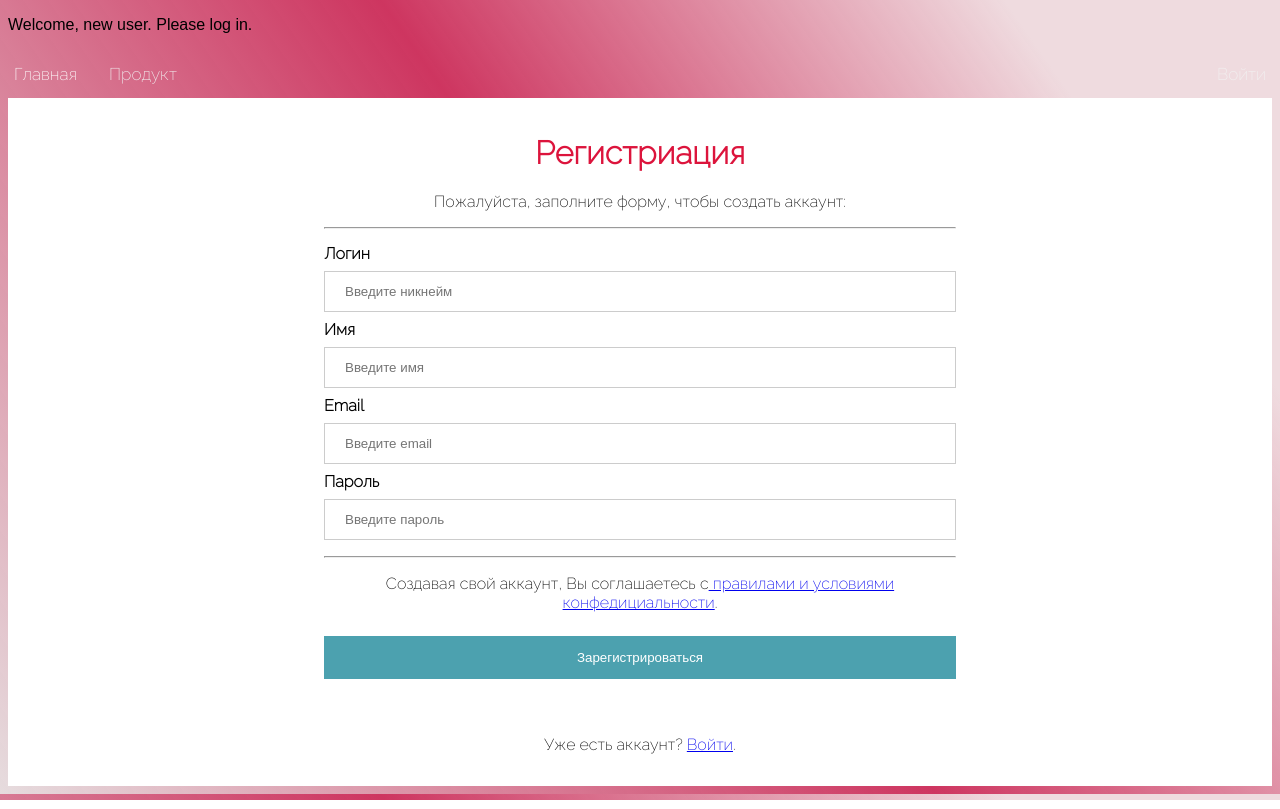
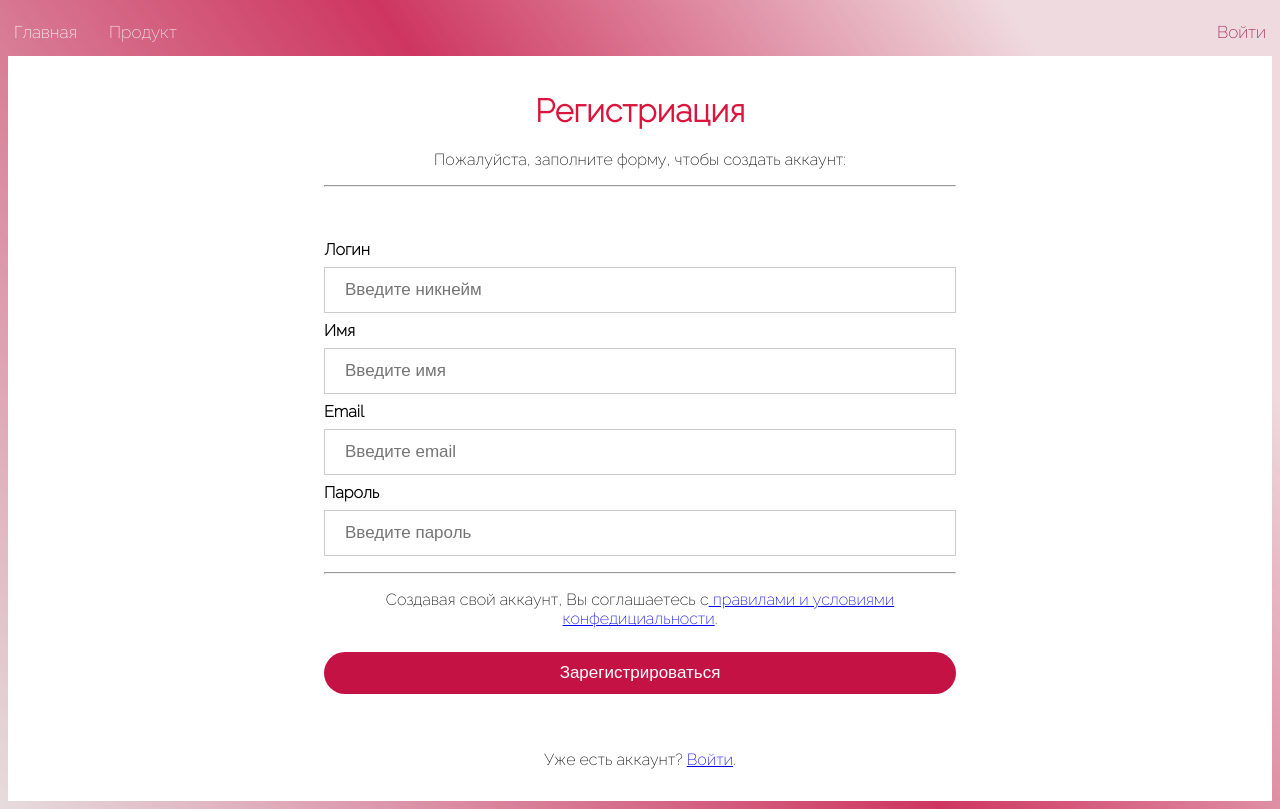
Before and after one commit to JennyShel18/Site_Assistant, a Django app: page /registration in a window 1280 px wide. Run offline with Django 3.2, Linux system fonts and the light colour scheme.

Commit message:
Мелкая доработка

```diff
--- a/css/base.css
+++ b/css/base.css
@@ -37,6 +37,7 @@ body {
 
   #login {
       float: right;
+      font-family: 'Raleway', sans-serif;
   }
   /* Change the color of links on hover */
   .topnav a:hover {
--- a/site_assistant/main/forms.py
+++ b/site_assistant/main/forms.py
@@ -1,6 +1,7 @@
 # from .models import UserA
 from django.contrib.auth.models import User
-from django.forms import ModelForm, TextInput,Form
+from django.forms import ModelForm, TextInput,Form,PasswordInput
+
 
 class UserForm(ModelForm):
     class Meta:
@@ -16,7 +17,7 @@ class UserForm(ModelForm):
             "email": TextInput(attrs={
                 'placeholder': 'Введите email'
             }),
-            "password": TextInput(attrs={
+            "password": PasswordInput(attrs={
                 'placeholder': 'Введите пароль'
             }),
         }
--- a/site_assistant/main/static/css/base.css
+++ b/site_assistant/main/static/css/base.css
@@ -1,5 +1,5 @@
 body {
-  font-family: Arial, Helvetica, sans-serif;
+  font-family: 'Raleway', sans-serif;
   /* height: 3000px; Used to enable scrolling */
   background: linear-gradient(
     55deg
@@ -14,7 +14,14 @@ body {
     margin-right: -10px;
     height: 48px;
   }
-
+.userp {
+    position: absolute;
+    top: 24px;
+    margin-left: 20px;
+    color: #ffffff;
+    font-weight: bold;
+    font-family: 'Raleway', sans-serif;
+ }
   /* Style the links inside the navigation bar */
   .topnav a {
     float: left;
@@ -25,6 +32,7 @@ body {
     font-size: 17px;
     transition: 0.5s;
     font-family: 'Raleway', sans-serif;
+    border-radius: 6px 6px 6px 6px;
 
   }
   .topnav a.icon {
@@ -37,11 +45,24 @@ body {
 
   #login {
       float: right;
+      color:#9a0f49;
+      font-family: 'Raleway', sans-serif;
+  }
+  #logout {
+      float: right;
+      color:#9a0f49;
+      font-family: 'Raleway', sans-serif;
   }
   /* Change the color of links on hover */
   .topnav a:hover {
-    background-color: rgb(233, 237, 240);
-    color: black;
+    background-color: #9c0940;
+    color: white;
+  }
+  #login:hover {
+  color:white;
+  }
+  #logout:hover {
+  color:white;
   }
 
   /* Add a color to the active/current link */
@@ -104,17 +125,20 @@ input[type=text], input[type=password] {
   display: inline-block;
   border: 1px solid #ccc;
   box-sizing: border-box;
+  font-size: 17px;
 }
 
 /* Set a style for all buttons */
 button {
-  background-color: #4ca1af;
+  background-color: #c51244;
   color: white;
-  padding: 14px 20px;
+  padding: 11px 20px;
   margin: 8px 0;
   border: none;
   cursor: pointer;
   width: 100%;
+  border-radius: 30px;
+  font-size: 17px;
 }
 
 button:hover {
@@ -123,9 +147,9 @@ button:hover {
 
 /* Extra styles for the cancel button */
 .cancelbtn {
-  width: auto;
-  padding: 10px 18px;
-  background-color: #d81b47;
+  width: 50%;
+  float: right;
+  background-color: #756e70;
 }
 
 /* Center the image and position the close button */
@@ -171,6 +195,7 @@ span.psw {
   border: 1px solid #888;
   width: 50%;
   margin-top: -4px;
+  font-family: 'Raleway', sans-serif;
 }
 
 /* The Close Button (x) */
--- a/site_assistant/main/templates/main/base.html
+++ b/site_assistant/main/templates/main/base.html
@@ -13,21 +13,25 @@
   <script src ="{% static 'js/base.js' %}"></script>
  </head>
  <body>
- {% if user.is_authenticated %}
- <a>{{ user.username }}</a>
-{% else %}
-    <p>Welcome, new user. Please log in.</p>
-{% endif %}
+
     <div class="topnav">
       <div id="myLinks">
         <a class="active" href="{% url 'home' %}">Главная</a>
         <a href="{% url 'product' %}">Продукт</a>
+           {% if user.is_authenticated %}
+ <span class="userp">Привет, {{ user.username }}!</span>
+{% else %}
+
+{% endif %}
+
+
         {% if user.is_authenticated %}
-                    <a href="{% url 'logout' %}" style="width:auto; right:0">Выйти</a>
+                    <a id="logout" href="{% url 'logout' %}" style="width:auto; right:0">Выйти</a>
             {% else %}
                   <a id="login" href="#" onclick="document.getElementById('id01').style.display='block';if(document.getElementById('myLinks2').style.display=='block') document.getElementById('myLinks2').style.display='none'" style="width:auto;">Войти</a>
             {% endif %}
       </div>
+
       <a href="javascript:void(0);" class="icon" onclick="myFunction()">
         <i class="fa fa-bars"></i>
       </a>
@@ -59,8 +63,8 @@
           <label for="psw"><b>Пароль</b></label>
             {{ form.password }}<br>-->
 
-            <label for="username"><b>Email</b></label>
-            <input type="text" placeholder="Введите Email" name="username" required>
+            <label for="username"><b>Логин</b></label>
+            <input type="text" placeholder="Введите логин" name="username" required>
 
             <label for="password"><b>Пароль</b></label>
             <input type="password" placeholder="Введите пароль" name="password" required>
--- a/site_assistant/main/templates/main/index.html
+++ b/site_assistant/main/templates/main/index.html
@@ -17,7 +17,7 @@
   ,sdm,sd,m dskdfjfjkf djdfkkjdfjk dfkjfdkjdf kjkdfjkjdfj kdfkjdfjkfd kjfkjd
   ,sdm,sd,m dskdfjfjkf djdfkkjdfjk dfkjfdkjdf kjkdfjkjdfj kdfkjdfjkfd kjfkjd
 </a>
-<button>Попробовать</button>
+          <a class="btnmy" href="{% url 'register' %}">Попробовать</a>
         </div>
         <div class = "imgone">
           <img class="i1" src = "{% static 'img/pngegg.png'  %}">
--- a/site_assistant/main/templates/main/register.html
+++ b/site_assistant/main/templates/main/register.html
@@ -15,6 +15,7 @@
           <h1>Регистриация</h1>
           <p>Пожалуйста, заполните форму, чтобы создать аккаунт:</p>
           <hr>
+          <span style="color:red">{{ error }}</span><br><br>
           <label for="username"><b>Логин</b></label>
             {{ form.username }} <br>
           <label for="first_name"><b>Имя</b></label>
@@ -35,7 +36,7 @@
           <p>Создавая свой аккаунт, Вы соглашаетесь с<a href="#"> правилами и условиями конфедициальности</a>.</p>
 
           <button type="submit" class="registerbtn">Зарегистрироваться</button>
-          <span>{{ error }}</span>
+
         </div>
 
         <div class="container signin">
--- a/site_assistant/main/views.py
+++ b/site_assistant/main/views.py
@@ -4,6 +4,8 @@ from .forms import UserForm
 from django.contrib.auth import authenticate, login
 from django.contrib.auth.decorators import login_required
 from django.contrib.auth import logout
+from django.contrib.auth.hashers import make_password
+from django.contrib.auth.models import User
 
 
 
@@ -59,12 +61,34 @@ def index(request):
 #     }
 #     return render(request,'main/index.html',context)
 
+# def registr(request):
+#     error=''
+#     if request.method == 'POST':
+#         form=UserForm(request.POST)
+#         if form.is_valid():
+#             form.save()
+#             return redirect('home')
+#         else:
+#             error="Неверно введены данные"
+#
+#     form = UserForm()
+#     context = {
+#         'form':form,
+#         'error':error
+#     }
+#     return render(request,'main/register.html',context)
+
 def registr(request):
     error=''
     if request.method == 'POST':
         form=UserForm(request.POST)
         if form.is_valid():
-            form.save()
+            # Create a new user object but avoid saving it yet
+            new_user = form.save(commit=False)
+            # Set the chosen password
+            new_user.set_password(form.cleaned_data['password'])
+            # Save the User object
+            new_user.save()
             return redirect('home')
         else:
             error="Неверно введены данные"
@@ -76,6 +100,6 @@ def registr(request):
     }
     return render(request,'main/register.html',context)
 
-@login_required
+@login_required(login_url='home')
 def product(request):
     return render(request,'main/product.html')
```
Also changed, not shown: site_assistant/main/static/css/index.css (+15 -0 lines), site_assistant/db.sqlite3.
